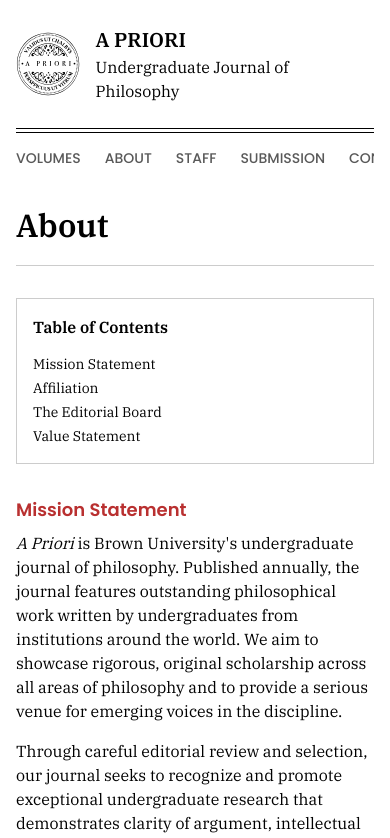
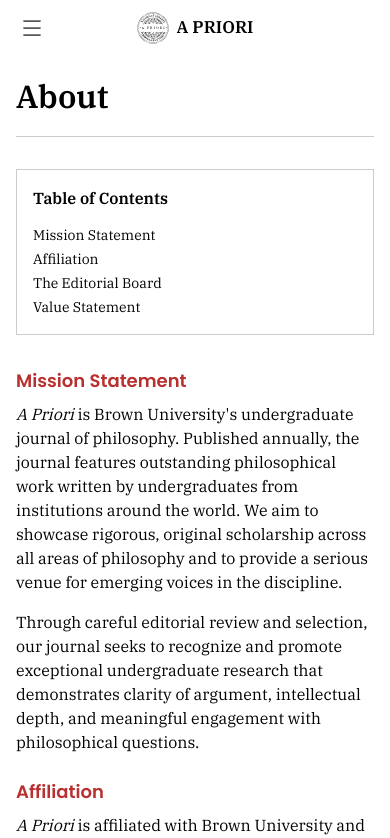
Before and after one commit to brownapriori/website, a Next.js app: page /about in a window 390 px wide. Shown: the top 838 px of the page. Built offline with nearby package versions, Linux system fonts and the light colour scheme; a web font is replaced by a local one.

Commit message:
feat: add mobile header

```diff
--- a/app/components/Nav.tsx
+++ b/app/components/Nav.tsx
@@ -2,6 +2,7 @@
 
 import Link from 'next/link';
 import { useState, useEffect } from 'react';
+import { Menu, X } from 'lucide-react';
 
 // Image assets from public/images directory
 const imgImage1 = '/a-priori-logo.svg';
@@ -25,7 +26,7 @@
 function PrimaryLinks() {
 	return (
 		<div
-			className="flex gap-6 md:gap-10 lg:gap-16 items-center md:justify-center text-[var(--color-text-secondary)] text-[14px] md:text-[16px] text-center font-medium overflow-x-auto whitespace-nowrap"
+			className="hidden md:flex gap-10 lg:gap-16 items-center justify-center text-[var(--color-text-secondary)] text-[16px] text-center font-medium whitespace-nowrap"
 			style={{ fontFamily: 'var(--font-poppins)' }}
 		>
 			{navLinks.map(link => (
@@ -41,12 +42,117 @@
 	);
 }
 
+function MobileBrand() {
+	return (
+		<Link href="/" className="flex min-w-0 items-center justify-center gap-2 hover:opacity-80 transition-opacity">
+			<img alt="" className="h-8 w-8 shrink-0 object-cover grayscale" src={imgImage1} />
+			<span
+				className="truncate text-[17px] font-semibold text-black"
+				style={{ fontFamily: 'var(--font-source-serif-pro)' }}
+			>
+				A PRIORI
+			</span>
+		</Link>
+	);
+}
+
+function MobileMenu({ id, open, onClose }: { id: string; open: boolean; onClose: () => void }) {
+	return (
+		<div
+			id={id}
+			role="dialog"
+			aria-modal="true"
+			aria-hidden={!open}
+			aria-label="Navigation menu"
+			inert={!open}
+			className={`fixed inset-0 z-[60] flex flex-col bg-white transition-transform duration-300 ease-out md:hidden ${
+				open ? 'translate-x-0' : 'pointer-events-none -translate-x-full'
+			}`}
+		>
+			<div className="flex h-14 shrink-0 items-center px-3">
+				<button
+					type="button"
+					onClick={onClose}
+					aria-label="Close navigation menu"
+					className="flex h-10 w-10 items-center justify-center text-[var(--color-text-secondary)] hover:text-black"
+				>
+					<X aria-hidden="true" className="h-6 w-6" strokeWidth={1.75} />
+				</button>
+			</div>
+			<div className="grid grid-cols-1 py-6" style={{ fontFamily: 'var(--font-poppins)' }}>
+				{navLinks.map(link => (
+					<Link
+						key={link.href}
+						href={link.href}
+						onClick={onClose}
+						className="border-b border-[var(--color-tertiary)] px-8 py-5 text-[17px] font-medium text-[var(--color-text-secondary)] last:border-b-0 hover:text-black"
+					>
+						{link.label}
+					</Link>
+				))}
+			</div>
+			<div className="mt-auto flex items-center justify-center gap-4 px-8 py-6">
+				<a
+					href="https://brown.edu/"
+					target="_blank"
+					rel="noopener noreferrer"
+					className="h-12 w-[97px] hover:opacity-80 transition-opacity"
+				>
+					<img
+						alt="Brown University Logo"
+						className="h-full w-full object-cover"
+						src={imgBrownLogo}
+					/>
+				</a>
+				<div className="h-9 w-px bg-[var(--color-tertiary)]" />
+				<a
+					href="https://philosophy.brown.edu/"
+					target="_blank"
+					rel="noopener noreferrer"
+					className="text-[16px] font-medium text-black hover:opacity-80 transition-opacity"
+					style={{ fontFamily: 'var(--font-poppins)' }}
+				>
+					Philosophy
+				</a>
+			</div>
+		</div>
+	);
+}
+
+function MobileHeader({
+	menuId,
+	menuOpen,
+	onToggle,
+}: {
+	menuId: string;
+	menuOpen: boolean;
+	onToggle: () => void;
+}) {
+	return (
+		<div className="grid h-14 grid-cols-[40px_1fr_40px] items-center px-3 md:hidden">
+			<button
+				type="button"
+				onClick={onToggle}
+				aria-label="Open navigation menu"
+				aria-expanded={menuOpen}
+				aria-controls={menuId}
+				className="flex h-10 w-10 items-center justify-center text-[var(--color-text-secondary)] hover:text-black"
+			>
+				<Menu aria-hidden="true" className="h-6 w-6" strokeWidth={1.75} />
+			</button>
+			<MobileBrand />
+			<div aria-hidden="true" className="h-10 w-10" />
+		</div>
+	);
+}
+
 export default function Nav({
 	variant = 'default',
 	paperTitle,
 	paperAuthor,
 }: NavProps) {
 	const [isScrolled, setIsScrolled] = useState(false);
+	const [isMenuOpen, setIsMenuOpen] = useState(false);
 
 	useEffect(() => {
 		if (variant === 'paper') {
@@ -54,25 +160,53 @@
 		}
 
 		const handleScroll = () => {
-			// Switch to compact nav when scrolled past the main header (approximately 132px)
-			setIsScrolled(window.scrollY > 132);
+			const headerHeight = window.innerWidth < 768 ? 56 : 132;
+			setIsScrolled(window.scrollY > headerHeight);
+			setIsMenuOpen(false);
 		};
 
+		handleScroll();
 		window.addEventListener('scroll', handleScroll);
-		return () => window.removeEventListener('scroll', handleScroll);
+		window.addEventListener('resize', handleScroll);
+		return () => {
+			window.removeEventListener('scroll', handleScroll);
+			window.removeEventListener('resize', handleScroll);
+		};
 	}, [variant]);
+
+	useEffect(() => {
+		if (!isMenuOpen) return;
+
+		const previousOverflow = document.body.style.overflow;
+		const handleKeyDown = (event: KeyboardEvent) => {
+			if (event.key === 'Escape') setIsMenuOpen(false);
+		};
+
+		document.body.style.overflow = 'hidden';
+		window.addEventListener('keydown', handleKeyDown);
+		return () => {
+			document.body.style.overflow = previousOverflow;
+			window.removeEventListener('keydown', handleKeyDown);
+		};
+	}, [isMenuOpen]);
 
 	return (
 		<>
 			{/* Main Header - Hidden when scrolled */}
 			<nav
-				className={`bg-white w-full max-w-[1280px] flex flex-col transition-all duration-300 ${
+				className={`relative bg-white w-full max-w-[1280px] flex flex-col transition-all duration-300 ${
 					isScrolled
 						? '-translate-y-4 opacity-0 pointer-events-none'
 						: 'translate-y-0 opacity-100'
 				}`}
 			>
-				<div className="flex items-center justify-between px-4 sm:px-6 lg:px-24 py-8">
+				<MobileHeader
+					menuId="mobile-navigation-menu"
+					menuOpen={isMenuOpen}
+					onToggle={() => setIsMenuOpen(open => !open)}
+				/>
+
+				<div className="hidden md:flex items-center justify-between px-6 lg:px-24 py-8">
 					{/* Logo Section */}
 					<Link
 						href="/"
@@ -141,7 +275,7 @@
 				</div>
 
 				{/* Navigation Links - Default State */}
-				<div className="relative px-4 sm:px-6 lg:px-24">
+				<div className="relative hidden px-6 lg:px-24 md:block">
 					{/* Double line border effect - constrained to content width */}
 					<div className="absolute left-4 right-4 sm:left-6 sm:right-6 lg:left-24 lg:right-24 top-0 h-px bg-black"></div>
 					<div className="absolute left-4 right-4 sm:left-6 sm:right-6 lg:left-24 lg:right-24 top-1 h-px bg-black"></div>
@@ -159,8 +293,13 @@
 						: '-translate-y-full opacity-0 pointer-events-none'
 				}`}
 			>
+				<MobileHeader
+					menuId="mobile-navigation-menu"
+					menuOpen={isMenuOpen}
+					onToggle={() => setIsMenuOpen(open => !open)}
+				/>
 				<div className="max-w-[1280px] mx-auto px-4 sm:px-6 lg:px-24">
-					<div className="grid grid-cols-[auto_1fr_auto] items-center py-3 sm:py-4 gap-4">
+					<div className="hidden md:grid grid-cols-[auto_1fr_auto] items-center py-4 gap-4">
 						{/* Small Logo */}
 						<Link
 							href="/"
@@ -215,6 +354,12 @@
 					</div>
 				</div>
 			</nav>
+
+			<MobileMenu
+				id="mobile-navigation-menu"
+				open={isMenuOpen}
+				onClose={() => setIsMenuOpen(false)}
+			/>
 		</>
 	);
 }
--- a/pnpm-workspace.yaml
+++ b/pnpm-workspace.yaml
@@ -1,3 +1,7 @@
+allowBuilds:
+  esbuild: false
+  sharp: set this to true or false
+  unrs-resolver: false
 ignoredBuiltDependencies:
   - sharp
   - unrs-resolver
```
Also changed, not shown: package.json (+13 -13 lines), 1 other file (tests, documents, lock files or other folders).
